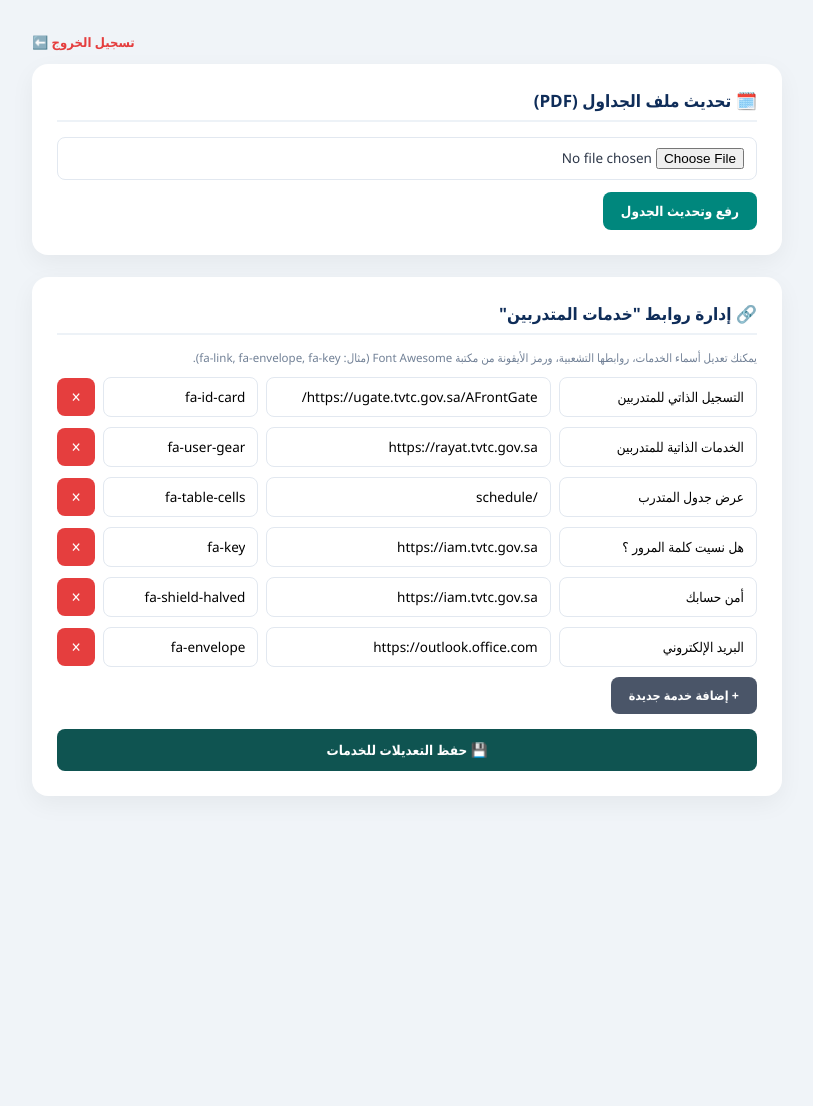
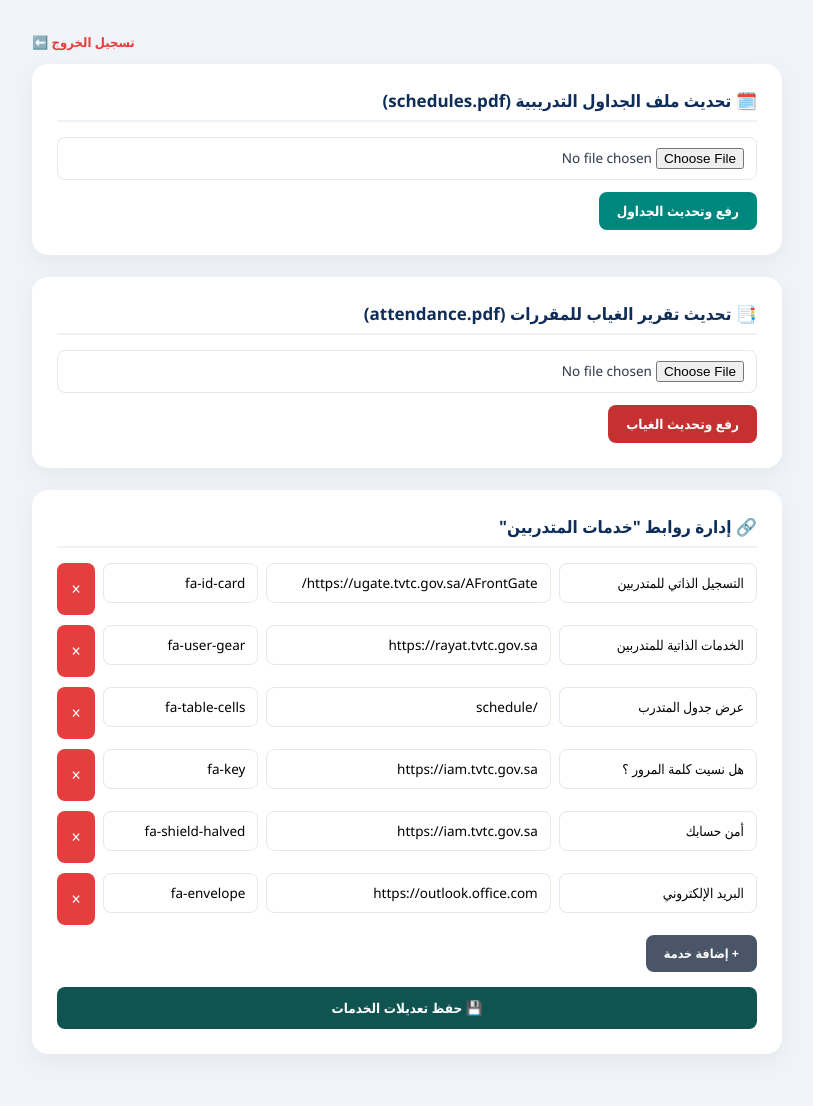
Before and after one commit to tvtcaflaj2030/schedule, a Flask app: page /admin in a window 1280 px wide. Shown: the whole page, without its empty margins (233-1046 px from the left). Before the commit the page ends 796 px from the top, so only its background shows below. Run offline with Flask 3, Linux system fonts and the light colour scheme; the visitor is signed in with stand-in values (Sample User, id 1).

Commit message:
Update admin.html

```diff
--- a/templates/admin.html
+++ b/templates/admin.html
@@ -12,7 +12,6 @@
         .card { background: #ffffff; border-radius: 16px; box-shadow: 0 8px 25px rgba(0, 0, 0, 0.05); padding: 25px; margin-bottom: 22px; text-align: right; }
         h2 { font-size: 17px; color: #0f2d59; margin-bottom: 15px; border-bottom: 2px solid #edf2f7; padding-bottom: 8px; }
         input[type="password"], input[type="file"], input[type="text"] { width: 100%; padding: 10px 12px; margin-bottom: 12px; border: 1.5px solid #e2e8f0; border-radius: 8px; font-size: 13.5px; }
-        input:focus { border-color: #00877d; outline: none; }
         button { padding: 10px 18px; background-color: #00877d; color: white; border: none; border-radius: 8px; font-size: 13.5px; font-weight: bold; cursor: pointer; }
         button:hover { background-color: #006e66; }
         .msg { padding: 12px; border-radius: 8px; margin-bottom: 15px; font-size: 13.5px; text-align: center; }
@@ -20,15 +19,9 @@
         .msg-success { background: #c6f6d5; color: #22543d; }
         .logout-bar { text-align: left; margin-bottom: 12px; }
         .logout-link { color: #e53e3e; font-size: 13px; text-decoration: none; font-weight: bold; }
-
-        /* عناصر صفوف الخدمات */
-        .service-row { display: flex; gap: 8px; margin-bottom: 10px; align-items: center; }
-        .service-row input { margin-bottom: 0; }
+        .service-row { display: flex; gap: 8px; margin-bottom: 10px; }
         .btn-del { background-color: #e53e3e; padding: 10px 14px; border-radius: 8px; }
-        .btn-del:hover { background-color: #c53030; }
         .btn-add { background-color: #4a5568; margin-bottom: 15px; font-size: 12.5px; }
-        .btn-add:hover { background-color: #2d3748; }
-        .hint-text { font-size: 11.5px; color: #718096; margin-bottom: 12px; }
     </style>
 </head>
 <body>
@@ -51,37 +44,44 @@
 
         {% if msg %}<div class="msg msg-{{ msg_type }}">{{ msg }}</div>{% endif %}
 
-        <!-- تحديث الجدول الدراسي -->
+        <!-- 1. رفع الجداول -->
         <div class="card">
-            <h2>🗓️ تحديث ملف الجداول (PDF)</h2>
+            <h2>🗓️ تحديث ملف الجداول التدريبية (schedules.pdf)</h2>
             <form method="POST" enctype="multipart/form-data">
-                <input type="hidden" name="action" value="upload">
+                <input type="hidden" name="action" value="upload_schedule">
                 <input type="file" name="pdf_file" accept=".pdf" required>
-                <button type="submit">رفع وتحديث الجدول</button>
+                <button type="submit">رفع وتحديث الجداول</button>
             </form>
         </div>
 
-        <!-- إدارة روابط خدمات المتدربين -->
+        <!-- 2. رفع تقرير الغياب -->
+        <div class="card">
+            <h2>📑 تحديث تقرير الغياب للمقررات (attendance.pdf)</h2>
+            <form method="POST" enctype="multipart/form-data">
+                <input type="hidden" name="action" value="upload_attendance">
+                <input type="file" name="pdf_file" accept=".pdf" required>
+                <button type="submit" style="background-color: #c53030;">رفع وتحديث الغياب</button>
+            </form>
+        </div>
+
+        <!-- 3. إدارة الخدمات -->
         <div class="card">
             <h2>🔗 إدارة روابط "خدمات المتدربين"</h2>
-            <p class="hint-text">يمكنك تعديل أسماء الخدمات، روابطها التشعبية، ورمز الأيقونة من مكتبة Font Awesome (مثال: fa-link, fa-envelope, fa-key).</p>
-
             <form method="POST">
                 <input type="hidden" name="action" value="save_services">
                 <div id="services-container">
                     {% for item in services %}
                     <div class="service-row">
                         <input type="text" name="title[]" value="{{ item.title }}" placeholder="اسم الخدمة" required style="flex: 2;">
-                        <input type="text" name="url[]" value="{{ item.url }}" placeholder="الرابط التشعبي" required style="flex: 3;">
-                        <input type="text" name="icon[]" value="{{ item.icon }}" placeholder="كود الأيقونة" style="flex: 1.5;">
+                        <input type="text" name="url[]" value="{{ item.url }}" placeholder="الرابط" required style="flex: 3;">
+                        <input type="text" name="icon[]" value="{{ item.icon }}" placeholder="الأيقونة" style="flex: 1.5;">
                         <button type="button" class="btn-del" onclick="this.parentElement.remove()">✕</button>
                     </div>
                     {% endfor %}
                 </div>
-
-                <button type="button" class="btn-add" onclick="addServiceRow()">+ إضافة خدمة جديدة</button>
+                <button type="button" class="btn-add" onclick="addServiceRow()">+ إضافة خدمة</button>
                 <br>
-                <button type="submit" style="background-color: #0f5451; width: 100%; padding: 12px;">💾 حفظ التعديلات للخدمات</button>
+                <button type="submit" style="background-color: #0f5451; width: 100%; padding: 12px;">💾 حفظ تعديلات الخدمات</button>
             </form>
         </div>
     {% endif %}
@@ -95,7 +95,7 @@ function addServiceRow() {
     div.innerHTML = `
         <input type="text" name="title[]" placeholder="اسم الخدمة" required style="flex: 2;">
         <input type="text" name="url[]" placeholder="https://..." required style="flex: 3;">
-        <input type="text" name="icon[]" value="fa-link" placeholder="كود الأيقونة" style="flex: 1.5;">
+        <input type="text" name="icon[]" value="fa-link" placeholder="الأيقونة" style="flex: 1.5;">
         <button type="button" class="btn-del" onclick="this.parentElement.remove()">✕</button>
     `;
     container.appendChild(div);
```
